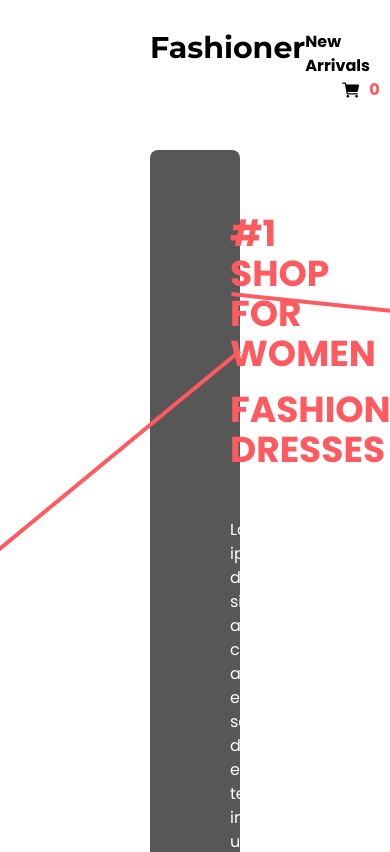
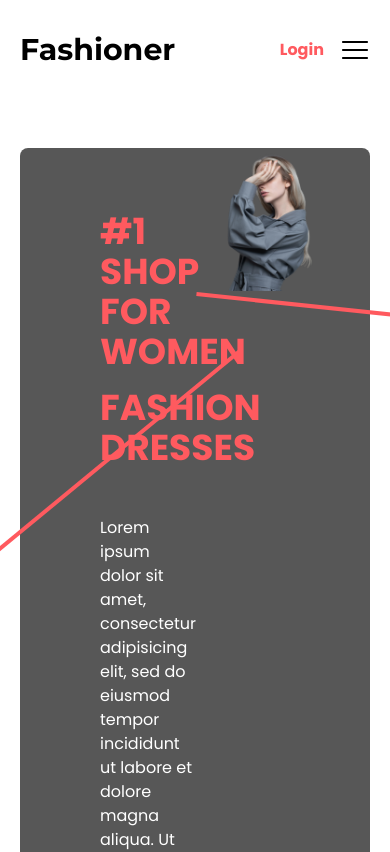
Before and after one commit to vicktor349/fashioner, a Next.js app: page / in a window 390 px wide. Shown: the top 852 px of the page. Built offline with nearby package versions, Linux system fonts and the light colour scheme.

Commit message:
Made navbar responsive

```diff
--- a/components/Layout.js
+++ b/components/Layout.js
@@ -6,8 +6,8 @@ const Layout = ({ children }) =>
 {
     return (
         <div>
-            <div className='mt-[30px]  mx-[150px] '>
-                <Navbar />
+            <Navbar />
+            <div className='ssm:mx-[20px] lg:mx-[60px] mt-[30px] xl:mx-[150px]'>
                 {children}
             </div>
             <Footer />
--- a/components/Navbar.js
+++ b/components/Navbar.js
@@ -1,19 +1,25 @@
 import React, { useState } from 'react'
-import Link from 'next/link'
+import Head from 'next/head';
+import Link from 'next/link';
 import { IoCart } from "react-icons/io5";
 import { RxHamburgerMenu } from "react-icons/rx";
 import { CgClose } from "react-icons/cg";
 
 const Navbar = () =>
 {
-    const [open, setOpen] = useState(false)
+    const [isOpened, setIsOpened] = useState(false)
     const handleToggle = () =>
     {
-        setOpen(!open);
-    }
+        setIsOpened(!isOpened);
+    };
     return (
-        <div className='font-bold flex'>
-            <div>
+        <>
+            <Head>
+                <title>Fashioner | Home</title>
+            </Head>
+            <div className='sticky top-0 z-[1000]'>
+                <div className='font-bold flex top-0 bg-white py-8'>
+                    <div className='ssm:ml-[20px] xl:ml-[150px] flex items-center'>
                         <Link href="/" className="font-bold text-3xl font-body">Fashioner</Link>
                     </div>
                     <div className='ssm:hidden lg:flex mx-auto items-center space-x-9'>
@@ -26,16 +32,33 @@ const Navbar = () =>
                             <IoCart className='text-xl' /> <span className="text-primary">0</span>
                         </div>
                     </div>
-            <button className="text-white w-24 h-12 bg-primary rounded-lg mr-4 ml-auto ssm:hidden lg:inline-block">Login</button>
+                    <button className="text-white w-24 h-12 bg-primary rounded-lg ml-auto ssm:hidden lg:inline-block ssm:mr-[20px] lg:mr-[60px] xl:mr-[150px]">Login</button>
                     <button className="text-primary mr-4 ml-auto ssm:inline-block lg:hidden">Login</button>
                     {
-                !open ?
-                    <RxHamburgerMenu className='my-auto text-3xl cursor-pointer ssm:inline-block lg:hidden' onClick={handleToggle} />
+                        !isOpened
+                            ?
+                            <RxHamburgerMenu className='my-auto text-3xl cursor-pointer ssm:inline-block lg:hidden ssm:mr-[20px] lg:mr-[60px] xl:mr-[150px]' onClick={handleToggle} />
                             :
-                    <CgClose className='text-3xl cursor-pointer my-auto ssm:inline-block lg:hidden' onClick={handleToggle} />
-
+                            <CgClose className='text-3xl cursor-pointer my-auto ssm:inline-block lg:hidden ssm:mr-[20px] lg:mr-[60px] xl:mr-[150px]' onClick={handleToggle} />
                     }
                 </div>
+
+                {isOpened
+                    ?
+                    <div className='absolute top-16 py-6 font-normal w-full bg-white'>
+                        <div className='leading-9 sticky top-10 mx-6'>
+                            <Link href="#" className='hover:text-heroBackground'>New Arrivals</Link><br />
+                            <Link href="#" className='hover:text-heroBackground'>Gown</Link><br />
+                            <Link href="#" className='hover:text-heroBackground'>Skirt</Link><br />
+                            <Link href="#" className='hover:text-heroBackground'>Blouse</Link><br />
+                            <Link href="#" className='hover:text-heroBackground'>Trousers</Link>
+                        </div>
+                    </div>
+                    :
+                    ""
+                }
+            </div>
+        </>
     )
 }
 
--- a/tailwind.config.js
+++ b/tailwind.config.js
@@ -25,6 +25,9 @@ module.exports = {
         "latestProductBoxShadow": "0px 20px 50px 0px rgba(0, 0, 0, 0.10)",
         "subscribeShadow": "0px 20px 50px 0px rgba(255, 90, 95, 0.20)",
         "subscribeBannerShadow": "0px 20px 30px 0px rgba(8, 126, 139, 0.10)"
+      },
+      screens: {
+        'ssm': '360px'
       }
     },
   },
```
Lines whose indentation alone changed are shown as unchanged.
